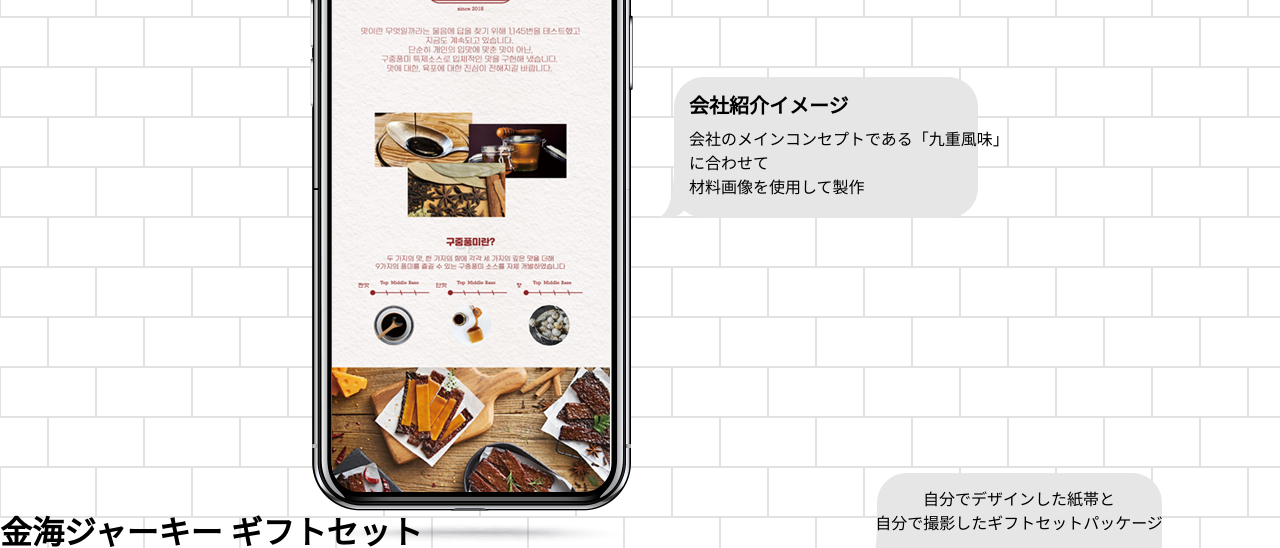
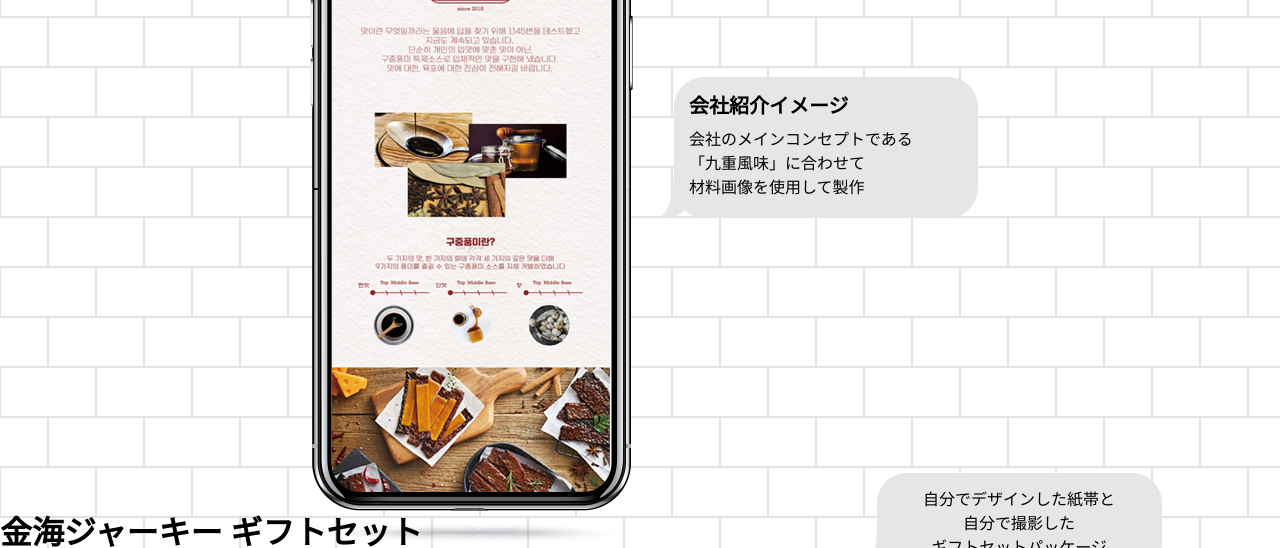
Before and after one commit to 8chun/gimhae-jerky, a plain HTML site: page index.html in a window 1280 px wide. Shown: the part 1933-2481 px from the top of the page. Drawn offline with nearby package versions, Linux system fonts and the light colour scheme; a web font is replaced by a local one.

Commit message:
Update index.html

```diff
--- a/index.html
+++ b/index.html
@@ -34,7 +34,8 @@
                     <span>クリックすると商品ページに移動します</span><br>
                     <br>
                     従来シンプルだったパッケージから<br>
-                    リニューアルされた可愛くなったパッケージに合わせて<br>
+                    リニューアルされた可愛くなった<br>
+                    パッケージに合わせて<br>
                     イラストレーションと簡単なアイコンを使って <br>
                     綺麗で可愛くデザイン
                 </div><!--sb-->
@@ -69,7 +70,8 @@
                 <div class="sb">
                     <h4>会社紹介イメージ</h4>
                     <p>
-                    会社のメインコンセプトである「九重風味」に合わせて<br>
+                    会社のメインコンセプトである<br>
+                    「九重風味」に合わせて<br>
                     材料画像を使用して製作
                 </p>
                 </div><!--sb-->
@@ -98,7 +100,8 @@
             <div class="imgright" data-aos="fade-up" data-aos-duration="1000" data-aos-delay="300">
                 <div class="sb">
                     自分でデザインした紙帯と<br>
-                    自分で撮影したギフトセットパッケージ
+                    自分で撮影した<br>
+                    ギフトセットパッケージ
                 </div><!--sb-->
                 <div class="linetape">
                     <img src="images/linetape.png" alt="linetape">
```
